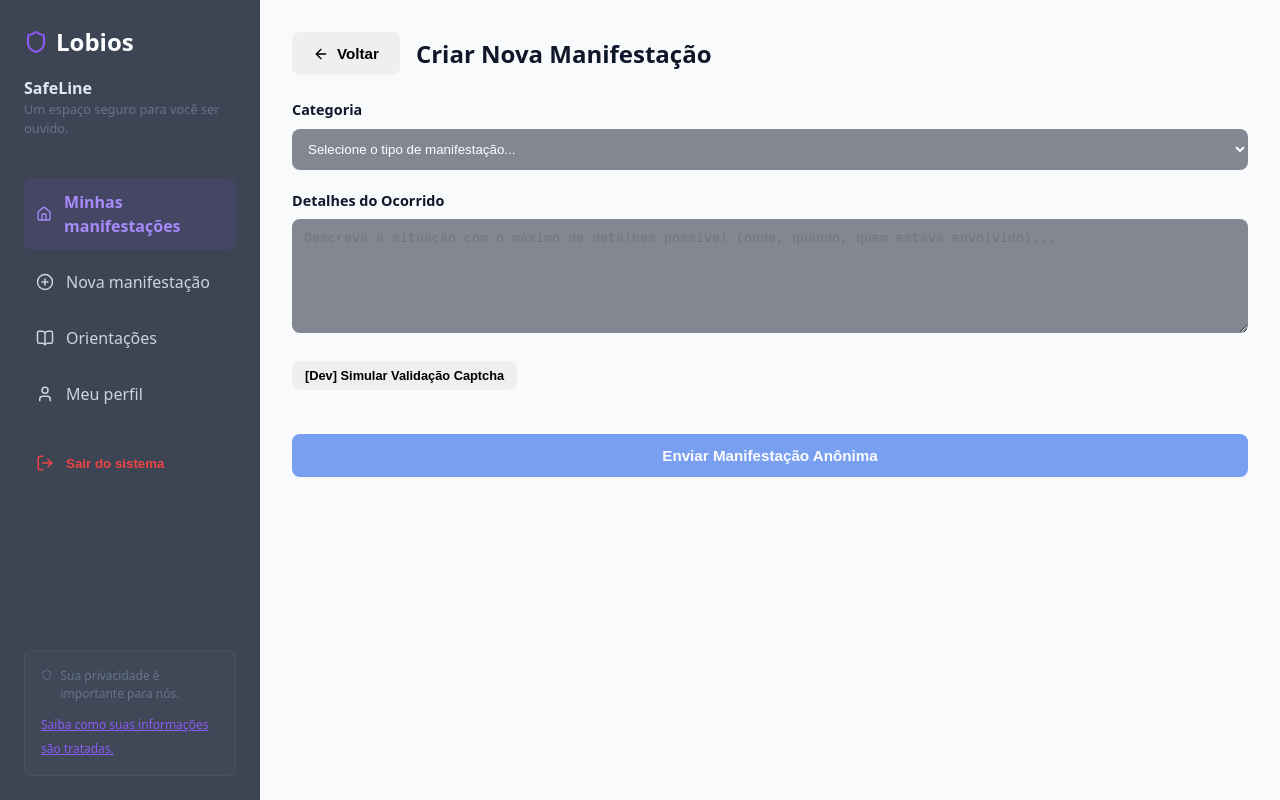
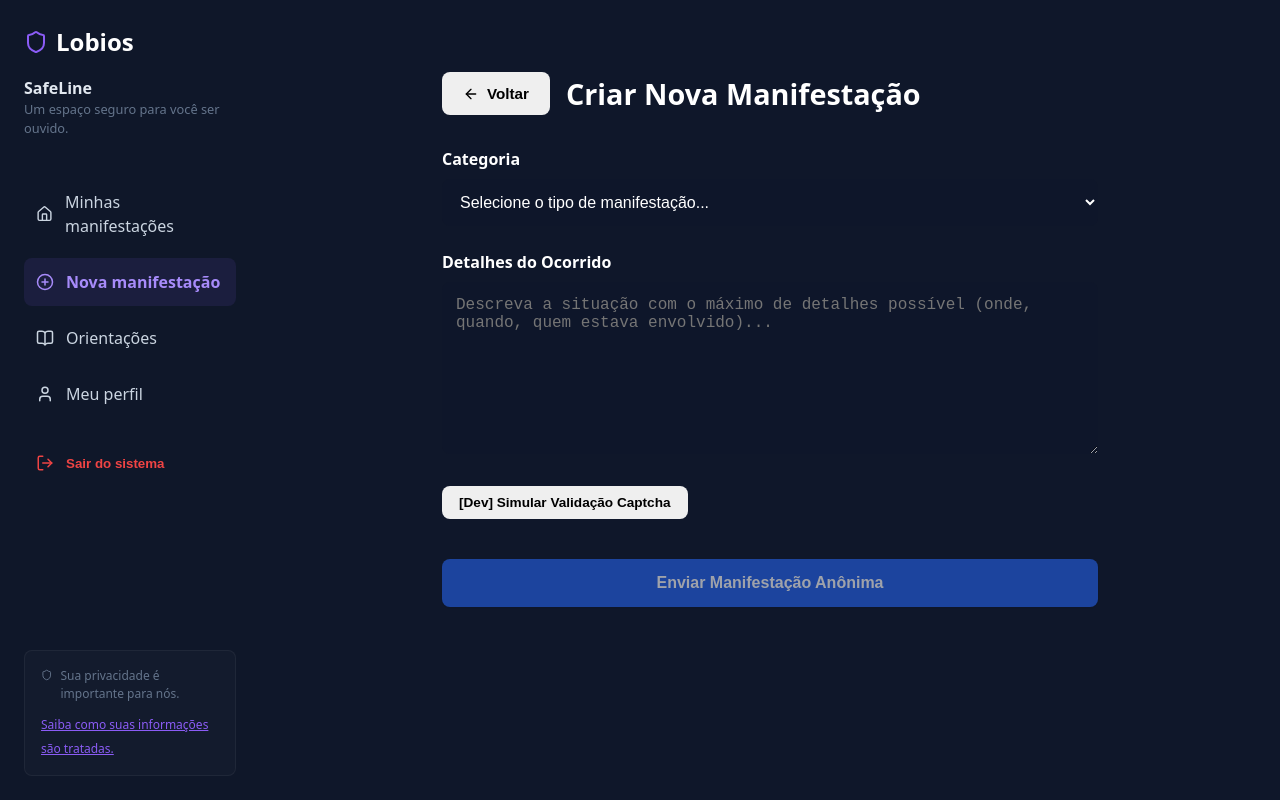
Before and after one commit to kauanpassos/lobios-safeline-front, a React (Vite) app: page /nova-manifestacao in a window 1280 px wide. Built offline with nearby package versions, Linux system fonts and the light colour scheme; no server answers; sample sign-in values are in the browser's storage.

Commit message:
feat: atualiza navegacao da sidebar, layout de nova manifestacao e implementa auto-login

```diff
--- a/src/components/Sidebar.tsx
+++ b/src/components/Sidebar.tsx
@@ -1,4 +1,5 @@
 import React from 'react';
+import { Link, useLocation } from 'react-router-dom';
 import { Home, PlusCircle, BookOpen, User, Shield, LogOut } from 'lucide-react';
 
 interface SidebarProps {
@@ -6,6 +7,25 @@ interface SidebarProps {
 }
 
 export const Sidebar: React.FC<SidebarProps> = ({ onLogout }) => {
+  const location = useLocation();
+
+  // Função auxiliar para pintar o menu ativo
+  const getMenuStyles = (path: string) => {
+    const isActive = location.pathname === path;
+    return {
+      display: 'flex',
+      alignItems: 'center',
+      gap: '12px',
+      padding: '12px',
+      borderRadius: '8px',
+      textDecoration: 'none',
+      transition: 'background 0.2s',
+      backgroundColor: isActive ? 'rgba(139, 92, 246, 0.1)' : 'transparent',
+      color: isActive ? '#a78bfa' : '#cbd5e1',
+      fontWeight: isActive ? '600' : 'normal',
+    };
+  };
+
   return (
     <aside style={{
       width: '260px',
@@ -31,20 +51,23 @@ export const Sidebar: React.FC<SidebarProps> = ({ onLogout }) => {
         </div>
       </div>
 
-      {/* Navegação */}
+      {/* Navegação - Usando Link do react-router-dom */}
       <nav style={{ display: 'flex', flexDirection: 'column', gap: '8px', flex: 1 }}>
-        <a href="/meus-casos" style={{ display: 'flex', alignItems: 'center', gap: '12px', padding: '12px', backgroundColor: 'rgba(139, 92, 246, 0.1)', color: '#a78bfa', borderRadius: '8px', textDecoration: 'none', fontWeight: '600' }}>
+        <Link to="/meus-casos" style={getMenuStyles('/meus-casos')}>
           <Home size={18} /> Minhas manifestações
-        </a>
-        <a href="/nova-manifestacao" style={{ display: 'flex', alignItems: 'center', gap: '12px', padding: '12px', color: '#cbd5e1', borderRadius: '8px', textDecoration: 'none', transition: 'background 0.2s' }}>
+        </Link>
+
+        <Link to="/nova-manifestacao" style={getMenuStyles('/nova-manifestacao')}>
           <PlusCircle size={18} /> Nova manifestação
-        </a>
-        <a href="#" style={{ display: 'flex', alignItems: 'center', gap: '12px', padding: '12px', color: '#cbd5e1', borderRadius: '8px', textDecoration: 'none', transition: 'background 0.2s' }}>
+        </Link>
+
+        <Link to="#" style={getMenuStyles('/orientacoes')}>
           <BookOpen size={18} /> Orientações
-        </a>
-        <a href="#" style={{ display: 'flex', alignItems: 'center', gap: '12px', padding: '12px', color: '#cbd5e1', borderRadius: '8px', textDecoration: 'none', transition: 'background 0.2s' }}>
+        </Link>
+
+        <Link to="#" style={getMenuStyles('/perfil')}>
           <User size={18} /> Meu perfil
-        </a>
+        </Link>
 
         {/* Botão de Sair */}
         <button
--- a/src/pages/Cases/CreateCasePage.tsx
+++ b/src/pages/Cases/CreateCasePage.tsx
@@ -40,7 +40,7 @@ export const CreateCasePage: React.FC<CreateCasePageProps> = ({ onBack }) => {
       setProtocol(data.protocol);
       setContent('');
       setCategoryId('');
-      setTurnstileToken(''); // Reseta para a próxima manifestação
+      setTurnstileToken('');
 
     } catch (err: unknown) {
       if (err instanceof Error) {
@@ -53,17 +53,19 @@ export const CreateCasePage: React.FC<CreateCasePageProps> = ({ onBack }) => {
     }
   };
 
-  // Tela de Sucesso após criar o caso
-  if (protocol) {
+  // Wrapper para manter o layout centralizado igual a página de Meus Casos
   return (
-      <div className="glass-card fade-in" style={{ padding: '32px', textAlign: 'center' }}>
-        <div style={{ display: 'flex', justifyContent: 'center', marginBottom: '16px' }}>
-          <CheckCircle2 size={48} color="#10B981" />
+    <div style={{ padding: '40px', color: 'white', maxWidth: '800px', margin: '0 auto', width: '100%' }}>
+      {protocol ? (
+        // Tela de Sucesso
+        <div className="glass-card fade-in" style={{ padding: '40px', textAlign: 'center' }}>
+          <div style={{ display: 'flex', justifyContent: 'center', marginBottom: '24px' }}>
+            <CheckCircle2 size={64} color="#10B981" />
           </div>
-        <h2 style={{ fontSize: '1.5rem', fontWeight: 700, marginBottom: '16px', color: '#10B981' }}>
+          <h2 style={{ fontSize: '2rem', fontWeight: 700, marginBottom: '16px', color: '#10B981' }}>
             Manifestação Registrada!
           </h2>
-        <p style={{ color: 'var(--color-text-muted)', marginBottom: '24px' }}>
+          <p style={{ color: 'var(--color-text-muted)', marginBottom: '32px', fontSize: '1.1rem' }}>
             Guarde seu protocolo com segurança. Ele é a única forma de acompanhar o andamento deste relato.
           </p>
           <div style={{
@@ -71,50 +73,55 @@ export const CreateCasePage: React.FC<CreateCasePageProps> = ({ onBack }) => {
             padding: '24px',
             borderRadius: 'var(--radius-md)',
             border: '1px solid var(--bg-card-border)',
-          marginBottom: '24px',
-          fontSize: '2rem',
+            marginBottom: '32px',
+            fontSize: '2.5rem',
             letterSpacing: '4px',
             fontFamily: 'monospace',
-          fontWeight: 'bold'
+            fontWeight: 'bold',
+            color: 'white'
           }}>
             {protocol}
           </div>
+          <div style={{ display: 'flex', justifyContent: 'center', gap: '16px' }}>
+            {onBack && (
+              <Button variant="outline" onClick={onBack}>
+                Voltar ao Início
+              </Button>
+            )}
             <Button variant="primary" onClick={() => setProtocol(null)}>
               Fazer nova manifestação
             </Button>
           </div>
-    );
-  }
-
+        </div>
+      ) : (
         // Formulário de Criação
-  return (
         <div className="glass-card fade-in" style={{ padding: '32px' }}>
-      <div style={{ display: 'flex', alignItems: 'center', gap: '16px', marginBottom: '24px' }}>
+          <div style={{ display: 'flex', alignItems: 'center', gap: '16px', marginBottom: '32px' }}>
             {onBack && (
               <Button variant="outline" onClick={onBack} icon={<ArrowLeft size={16} />}>
                 Voltar
               </Button>
             )}
-        <h2 style={{ fontSize: '1.5rem', fontWeight: 700 }}>Criar Nova Manifestação</h2>
+            <h2 style={{ fontSize: '1.8rem', fontWeight: 700 }}>Criar Nova Manifestação</h2>
           </div>
 
-      <form onSubmit={handleSubmit} style={{ display: 'flex', flexDirection: 'column', gap: '20px' }}>
+          <form onSubmit={handleSubmit} style={{ display: 'flex', flexDirection: 'column', gap: '24px' }}>
             {error && (
-          <div style={{ backgroundColor: 'rgba(239, 68, 68, 0.1)', border: '1px solid #EF4444', color: '#EF4444', padding: '12px', borderRadius: '8px' }}>
+              <div style={{ backgroundColor: 'rgba(239, 68, 68, 0.1)', border: '1px solid #EF4444', color: '#EF4444', padding: '16px', borderRadius: '8px' }}>
                 {error}
               </div>
             )}
 
             <div style={{ display: 'flex', flexDirection: 'column', gap: '8px' }}>
-          <label style={{ fontSize: '0.9rem', fontWeight: 600 }}>Categoria</label>
+              <label style={{ fontSize: '1rem', fontWeight: 600 }}>Categoria</label>
               <select
                 required
                 value={categoryId}
                 onChange={(e) => setCategoryId(e.target.value)}
                 style={{
-              width: '100%', padding: '12px', borderRadius: '8px',
+                  width: '100%', padding: '14px', borderRadius: '8px',
                   backgroundColor: 'rgba(15, 23, 42, 0.5)', border: '1px solid var(--bg-card-border)',
-              color: 'white', outline: 'none'
+                  color: 'white', outline: 'none', fontSize: '1rem'
                 }}
               >
                 <option value="" disabled>Selecione o tipo de manifestação...</option>
@@ -127,17 +134,17 @@ export const CreateCasePage: React.FC<CreateCasePageProps> = ({ onBack }) => {
             </div>
 
             <div style={{ display: 'flex', flexDirection: 'column', gap: '8px' }}>
-          <label style={{ fontSize: '0.9rem', fontWeight: 600 }}>Detalhes do Ocorrido</label>
+              <label style={{ fontSize: '1rem', fontWeight: 600 }}>Detalhes do Ocorrido</label>
               <textarea
                 required
                 minLength={10}
-            rows={6}
+                rows={8}
                 value={content}
                 onChange={(e) => setContent(e.target.value)}
                 style={{
-              width: '100%', padding: '12px', borderRadius: '8px',
+                  width: '100%', padding: '14px', borderRadius: '8px',
                   backgroundColor: 'rgba(15, 23, 42, 0.5)', border: '1px solid var(--bg-card-border)',
-              color: 'white', outline: 'none', resize: 'vertical'
+                  color: 'white', outline: 'none', resize: 'vertical', fontSize: '1rem'
                 }}
                 placeholder="Descreva a situação com o máximo de detalhes possível (onde, quando, quem estava envolvido)..."
               />
@@ -150,23 +157,25 @@ export const CreateCasePage: React.FC<CreateCasePageProps> = ({ onBack }) => {
                   type="button"
                   variant="outline"
                   onClick={() => setTurnstileToken('simulacao-token-dev')}
-              style={{ fontSize: '0.8rem', padding: '6px 12px' }}
+                  style={{ fontSize: '0.85rem', padding: '8px 16px' }}
                 >
                   [Dev] Simular Validação Captcha
                 </Button>
               )}
-          {turnstileToken && <span style={{ color: '#10B981', fontSize: '0.8rem' }}>✓ Captcha validado</span>}
+              {turnstileToken && <span style={{ color: '#10B981', fontSize: '0.9rem', fontWeight: 'bold' }}>✓ Captcha validado com sucesso</span>}
             </div>
 
             <Button
               variant="primary"
               type="submit"
               disabled={isLoading || !turnstileToken}
-          style={{ marginTop: '16px', justifyContent: 'center' }}
+              style={{ marginTop: '8px', justifyContent: 'center', padding: '14px', fontSize: '1rem' }}
             >
               {isLoading ? 'Enviando de forma segura...' : 'Enviar Manifestação Anônima'}
             </Button>
           </form>
         </div>
+      )}
+    </div>
   );
 };
--- a/src/pages/Cases/MyCasesPage.tsx
+++ b/src/pages/Cases/MyCasesPage.tsx
@@ -1,10 +1,12 @@
 import React, { useEffect, useState } from 'react';
+import { useNavigate } from 'react-router-dom';
 import { Button } from '../../components/ui/Button';
 import { Plus, Search, BookOpen, Shield } from 'lucide-react';
 import { apiFetch } from '../../services/api';
-import type { CaseSummary } from '../../types/case';
+import type { CaseSummary, MyCaseApiItem } from '../../types/case';
 
 export const MyCasesPage: React.FC = () => {
+  const navigate = useNavigate();
   const [cases, setCases] = useState<CaseSummary[]>([]);
   const [isLoading, setIsLoading] = useState(true);
   const [error, setError] = useState<string | null>(null);
@@ -13,9 +15,20 @@ export const MyCasesPage: React.FC = () => {
     const loadCases = async () => {
       try {
         setIsLoading(true);
-        // Faz o GET na rota do backend
-        const data = await apiFetch<CaseSummary[]>('/api/v1/cases');
-        setCases(data);
+        // Usa o endpoint correto que traz apenas os casos do usuário logado
+        const data = await apiFetch<MyCaseApiItem[]>('/api/v1/cases/my');
+
+        // Mapeia o retorno do backend para o formato que a UI espera
+        const mappedCases: CaseSummary[] = data.map((item) => ({
+          id: item.id,
+          category: item.category || 'Manifestação',
+          protocol: item.id.substring(0, 8).toUpperCase(), // Usa parte do ID como protocolo visual
+          snippet: (item.description || item.content || '').substring(0, 60) + '...',
+          status: item.status || 'Nova',
+          updatedAt: new Date(item.createdAt).toLocaleDateString('pt-BR')
+        }));
+
+        setCases(mappedCases);
       } catch (err: unknown) {
         if (err instanceof Error) {
           setError(err.message);
@@ -40,7 +53,13 @@ export const MyCasesPage: React.FC = () => {
           <h1 style={{ fontSize: '2.5rem', fontWeight: 'bold', marginTop: '4px' }}>Minhas manifestações</h1>
           <p style={{ color: 'var(--color-text-muted)', fontSize: '1rem' }}>Acompanhe o andamento das suas manifestações e responda quando o RH precisar.</p>
         </div>
-        <Button variant="primary" icon={<Plus size={18} />}>Nova manifestação</Button>
+        <Button
+          variant="primary"
+          icon={<Plus size={18} />}
+          onClick={() => navigate('/nova-manifestacao')}
+        >
+          Nova manifestação
+        </Button>
       </div>
 
       <div className="glass-card" style={{ padding: '24px', marginBottom: '24px' }}>
--- a/src/pages/DashboardLayout.tsx
+++ b/src/pages/DashboardLayout.tsx
@@ -8,9 +8,25 @@ interface DashboardLayoutProps {
 
 export const DashboardLayout: React.FC<DashboardLayoutProps> = ({ children, onLogout }) => {
   return (
-    <div style={{ display: 'flex', minHeight: '100vh', width: '100vw', overflowX: 'hidden' }}>
+    <div style={{
+      display: 'flex',
+      minHeight: '100vh',
+      width: '100vw',
+      overflowX: 'hidden',
+      backgroundColor: '#0f172a' // Garantindo o fundo escuro padrão do seu app
+    }}>
+      {/* Menu Lateral */}
       <Sidebar onLogout={onLogout} />
-      <main style={{ flex: 1, backgroundColor: 'transparent', overflowY: 'auto' }}>
+
+      {/* Área Principal de Conteúdo */}
+      <main style={{
+        flex: 1,
+        backgroundColor: 'transparent',
+        overflowY: 'auto',
+        position: 'relative', // Ajuda se houver modais/popups nas páginas filhas
+        display: 'flex',
+        flexDirection: 'column'
+      }}>
         {children}
       </main>
     </div>
--- a/src/services/api.ts
+++ b/src/services/api.ts
@@ -1,4 +1,5 @@
-const API_BASE_URL = import.meta.env.VITE_API_BASE_URL || 'http://localhost:5016';
+// Retirado o "/api" do final do localhost para evitar duplicação
+const API_BASE_URL = import.meta.env.VITE_API_URL || 'http://localhost:5016';
 const TOKEN_STORAGE_KEY = '@SafeLine:token';
 
 export class ApiError extends Error {
@@ -24,6 +25,7 @@ export async function apiFetch<T>(path: string, options: RequestInit = {}): Prom
   }
 
   try {
+    // Agora o path inteiro (ex: /api/v1/cases) é concatenado à base pura
     const response = await fetch(`${API_BASE_URL.replace(/\/$/, '')}/${path.replace(/^\//, '')}`, {
       ...options,
       headers,
@@ -41,7 +43,6 @@ export async function apiFetch<T>(path: string, options: RequestInit = {}): Prom
     }
 
     if (!response.ok) {
-      // Registra o erro real no console para debug, mas não repassa para a UI
       console.error(`[API Error] Status ${response.status}:`, data);
 
       throw new ApiError(
@@ -57,7 +58,6 @@ export async function apiFetch<T>(path: string, options: RequestInit = {}): Prom
       throw error;
     }
 
-    // Captura falhas puras de rede (fetch failed, CORS, etc)
     console.error('API Network Error:', error);
     throw new Error('Erro de conexão. Verifique sua internet ou tente mais tarde.', { cause: error });
   }
```
Also changed, not shown: src/App.tsx (+8 -3 lines), src/types/case.ts (+9 -0 lines), 1 other file (tests, documents, lock files or other folders). Lines whose indentation alone changed are shown as unchanged.
